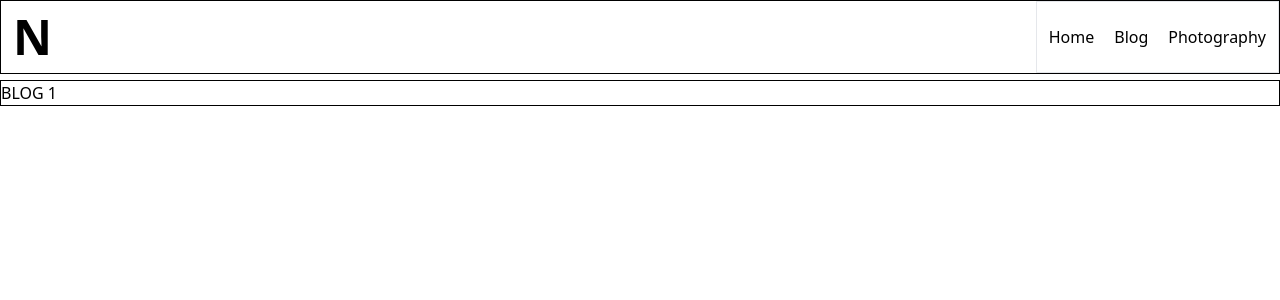
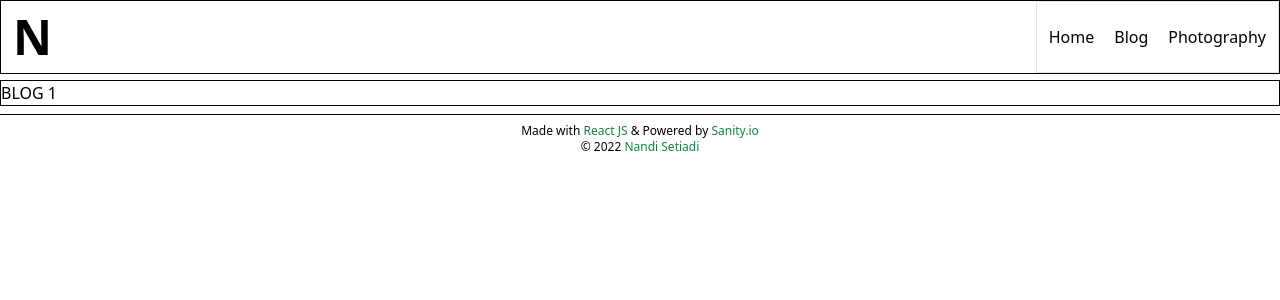
Before and after one commit to nandirchrd/nandirchrd.github.io, a React (Create React App) app: page /blogs/1 in a window 1280 px wide. Shown: the top 300 px of the page. Built offline with nearby package versions, Linux system fonts and the light colour scheme.

Commit message:
Added footer

```diff
--- a/src/App.js
+++ b/src/App.js
@@ -1,6 +1,6 @@
 import { useEffect } from 'react';
 import { Routes, Route, Navigate } from 'react-router-dom';
-import { Navbar } from './core-ui';
+import { Footer, Navbar } from './core-ui';
 import { Home, Blogs, Blog, Photos, Photo } from './pages';
 
 function App() {
@@ -19,6 +19,7 @@ function App() {
 				<Route index path='/photos/:slug' element={<Photo />} />
 				<Route index path='*' element={<Navigate to='/' />} />
 			</Routes>
+			<Footer />
 		</>
 	);
 }
--- /dev/null
+++ b/src/core-ui/footer.jsx
@@ -0,0 +1,42 @@
+import React from 'react';
+
+const Footer = () => {
+	return (
+		<footer className='mt-2 border-t border-black'>
+			<div className='container mx-auto p-2'>
+				<div className='footer-description text-center text-xs'>
+					<p>
+						Made with{' '}
+						<a
+							className='text-green-700'
+							rel='noreferrer'
+							target='_blank'
+							href='http://reactjs.org'>
+							React JS
+						</a>{' '}
+						& Powered by{' '}
+						<a
+							className='text-green-700'
+							rel='noreferrer'
+							target='_blank'
+							href='http://sanity.io'>
+							Sanity.io
+						</a>
+					</p>
+					<p>
+						&copy; {new Date().getFullYear()}{' '}
+						<a
+							className='text-green-700'
+							rel='noreferrer'
+							target='_blank'
+							href='http://twitter.com/nandirchrd'>
+							Nandi Setiadi
+						</a>{' '}
+					</p>
+				</div>
+			</div>
+		</footer>
+	);
+};
+
+export default Footer;
--- a/src/core-ui/index.js
+++ b/src/core-ui/index.js
@@ -1 +1,2 @@
 export { default as Navbar } from './navbar';
+export { default as Footer } from './footer';
--- a/src/pages/blog.jsx
+++ b/src/pages/blog.jsx
@@ -2,13 +2,13 @@ import { useParams } from 'react-router-dom';
 const Blog = () => {
 	const { slug } = useParams();
 	return (
-		<div id='blog' className='mt-20'>
+		<main id='blog' className='mt-20'>
 			<section>
 				<div className='container mx-auto border border-black'>
 					<h1>BLOG {slug}</h1>
 				</div>
 			</section>
-		</div>
+		</main>
 	);
 };
 
--- a/src/pages/blogs.jsx
+++ b/src/pages/blogs.jsx
@@ -1,12 +1,12 @@
 const Blogs = () => {
 	return (
-		<div id='blogs' className='mt-20'>
+		<main id='blogs' className='mt-20'>
 			<section>
 				<div className='container mx-auto border border-black'>
 					<h1>BLOGS</h1>
 				</div>
 			</section>
-		</div>
+		</main>
 	);
 };
 
--- a/src/pages/home.jsx
+++ b/src/pages/home.jsx
@@ -4,7 +4,7 @@ import { FaReact } from 'react-icons/fa';
 
 const Home = () => {
 	return (
-		<div id='home' className='mt-20'>
+		<main id='home' className='mt-20'>
 			{/* LANDING PAGE */}
 			<section className='landing-page h-[75vh]'>
 				<div className='container mx-auto px-3 py-14 flex flex-col justify-between h-full border border-black'>
@@ -204,7 +204,7 @@ const Home = () => {
 					</h1>
 				</div>
 			</section>
-		</div>
+		</main>
 	);
 };
 
--- a/src/pages/photo.jsx
+++ b/src/pages/photo.jsx
@@ -3,13 +3,13 @@ import { useParams } from 'react-router-dom';
 const Photo = () => {
 	const { slug } = useParams();
 	return (
-		<div id='photo' className='mt-20'>
+		<main id='photo' className='mt-20'>
 			<section>
 				<div className='container mx-auto border border-black'>
 					<h1>PHOTO {slug}</h1>
 				</div>
 			</section>
-		</div>
+		</main>
 	);
 };
 
--- a/src/pages/photos.jsx
+++ b/src/pages/photos.jsx
@@ -1,12 +1,12 @@
 const Photos = () => {
 	return (
-		<div id='photos' className='mt-20'>
+		<main id='photos' className='mt-20'>
 			<section>
 				<div className='container mx-auto border border-black'>
 					<h1>PHOTOS</h1>
 				</div>
 			</section>
-		</div>
+		</main>
 	);
 };
 
--- a/src/styles/index.css
+++ b/src/styles/index.css
@@ -2,6 +2,6 @@
 @tailwind components;
 @tailwind utilities;
 
-p{
-    margin-bottom: 0.5em;
+main p{
+    margin-bottom: 0.5em !important;
 }
```
